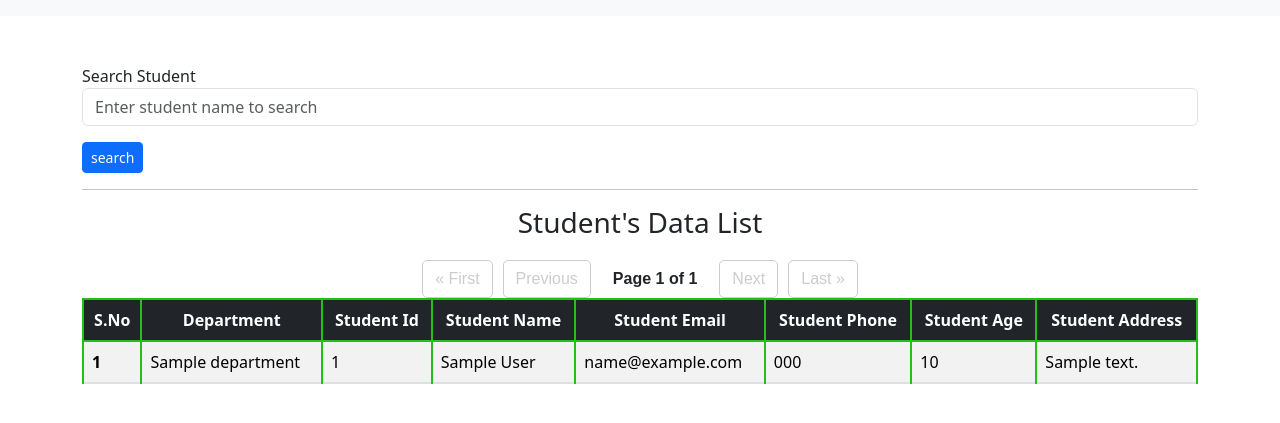
After one commit to Priyanshu-Singh2002/FirstDjangoApp, a Django app: page /student/ in a window 1280 px wide. The commit adds this page. Shown: the top 423 px of the page. Run offline with Django 5.2, Linux system fonts and the light colour scheme; tables that the repository leaves empty hold one stand-in row (values such as "Sample post").

Commit message:
update_In_model

```diff
--- a/First/urls.py
+++ b/First/urls.py
@@ -33,7 +33,8 @@ urlpatterns = [
     path('recipe/update/<int:id>/', update_recipe, name='update_recipe'),
     path('login/', login_page, name='login_page'),
     path('logout/', logout_page, name='logout_page'),
-    path('register/', register, name='register')
+    path('register/', register, name='register'),
+    path('student/', get_student, name='get_student')
 ]
 
 if settings.DEBUG:
--- a/home/templates/base.html
+++ b/home/templates/base.html
@@ -1,3 +1,4 @@
+{% load static %}
 <!DOCTYPE html>
 <html lang="en">
 <head>
@@ -5,6 +6,7 @@
     <meta name="viewport" content="width=device-width, initial-scale=1.0">
      <link href="https://cdn.jsdelivr.net/npm/bootstrap@5.3.6/dist/css/bootstrap.min.css" rel="stylesheet" integrity="sha384-4Q6Gf2aSP4eDXB8Miphtr37CMZZQ5oXLH2yaXMJ2w8e2ZtHTl7GptT4jmndRuHDT" crossorigin="anonymous">
     <title>{{title}}</title>
+        {% block extra_head %}{% endblock %}
 </head>
 <style>
     table,th,td{
--- /dev/null
+++ b/public/static/css/pagination.css
@@ -0,0 +1,40 @@
+
+.pagination-container {
+  display: flex;
+  justify-content: center;
+  margin-top: 20px;
+}
+
+.pagination {
+  display: flex;
+  gap: 10px;
+  flex-wrap: wrap;
+  align-items: center;
+  font-family: Arial, sans-serif;
+}
+
+.page-link {
+  text-decoration: none;
+  color: #007bff;
+  border: 1px solid #007bff;
+  padding: 6px 12px;
+  border-radius: 5px;
+  transition: background-color 0.3s, color 0.3s;
+}
+
+.page-link:hover {
+  background-color: #007bff;
+  color: white;
+}
+
+.page-info {
+  padding: 6px 12px;
+  font-weight: bold;
+}
+
+.disabled {
+  color: #ccc;
+  padding: 6px 12px;
+  border: 1px solid #ccc;
+  border-radius: 5px;
+}
--- /dev/null
+++ b/recipe/templates/report/student.html
@@ -0,0 +1,94 @@
+{% extends 'base.html' %}
+{% load static %}
+{% block extra_head %}
+<link rel="stylesheet" href="{% static 'css/pagination.css' %}">
+
+{% endblock extra_head %}
+
+{% block start %}
+
+<div class="container-fluid bg-light">
+    <nav class="navbar navbar-expand-lg navbar-light bg-light">
+        {% if request.user.is_authenticated %}
+        <a class="btn btn-danger" href="{% url 'logout_page' %}">logout</a>
+        {% endif %}
+    </nav>
+</div>
+
+<div class="container mt-4">
+
+    <div class="mt-5">
+        <form>
+            <div class="mb-3">
+                <label for="search">Search Student</label>
+                <input type="text" class="form-control" id="search" name="search"
+                    placeholder="Enter student name to search">
+            </div>
+            <button type="submit" class="btn btn-sm btn-primary">search</button>
+        </form>
+    </div>
+    <hr>
+    <h3 class="text-center">Student's Data List</h3>
+
+    <table class="table table-striped">
+        <thead>
+            <tr class="table-dark">
+                <th class="text-center" scope="col">S.No</th>
+                <th class="text-center" scope="col">Department</th>
+                <th class="text-center" scope="col">Student Id</th>
+                <th class="text-center" scope="col">Student Name</th>
+                <th class="text-center" scope="col">Student Email</th>
+                <th class="text-center" scope="col">Student Phone</th>
+                <th class="text-center" scope="col">Student Age</th>
+                <th class="text-center" scope="col">Student Address</th>
+            </tr>
+        </thead>
+        <tbody>
+            {% for student in students %}
+            <tr>
+                <th scope="row">{{ forloop.counter }}</th>
+                <td>{{ student.department }}</td>
+                <td>{{ student.student_id }}</td>
+                <td>{{ student.student_name }}</td>
+                <td>{{ student.student_email }}</td>
+                <td>{{ student.student_phone }}</td>
+                <td>{{ student.student_age }}</td>
+                <td>{{ student.student_address }}</td>
+            </tr>
+            {% endfor %}
+
+            <div class="pagination-container">
+                <div class="pagination">
+                    {% if students.has_previous %}
+                    <a href="?page=1" class="page-link">&laquo; First</a>
+                    <a href="?page={{ students.previous_page_number }}" class="page-link">Previous</a>
+                    {% else %}
+                    <span class="disabled">&laquo; First</span>
+                    <span class="disabled">Previous</span>
+                    {% endif %}
+
+                    <span class="page-info">
+                        Page {{ students.number }} of {{ students.paginator.num_pages }}
+                    </span>
+
+                    {% if students.has_next %}
+                    <a href="?page={{ students.next_page_number }}" class="page-link">Next</a>
+                    <a href="?page={{ students.paginator.num_pages }}" class="page-link">Last &raquo;</a>
+                    {% else %}
+                    <span class="disabled">Next</span>
+                    <span class="disabled">Last &raquo;</span>
+                    {% endif %}
+                </div>
+            </div>
+        </tbody>
+    </table>
+
+</div>
+{% endblock start %}
+
+
+<!-- <td>
+          <a href="{% url 'delete_student' student.id %}" class="btn btn-danger btn-sm"
+            onclick="return confirm('Are you sure you want to delete?')">🗑️</a>
+          <a href="{% url 'update_recipe' recipe.id %}" class="mt-2 btn btn-primary btn-sm">Edit</a>
+        </td> -->
--- a/recipe/views.py
+++ b/recipe/views.py
@@ -1,11 +1,11 @@
 from django.shortcuts import render, redirect, reverse
 from django.contrib.auth import login, authenticate, logout
-from .models import *
 from django.contrib.auth.models import User
 from django.contrib.auth.decorators import login_required
 from django.contrib import messages
 from .recipe_db import get_recipes
-
+from django.core.paginator import Paginator
+from .models import *
 
 def login_page(request):
     if request.method == "POST":
@@ -97,3 +97,10 @@ def update_recipe(request, id):
         return redirect(reverse("add_recipe"))
     else:
         return render(request, "update_recipe.html", context={"recipe": recipe})
+
+def get_student(request):
+    students = Student.objects.all()
+    paginator = Paginator(students,10)
+    page_num = request.GET.get('page', 1)
+    data_page = paginator.get_page(page_num)
+    return render(request,'report/student.html', context={"students": data_page})
```
